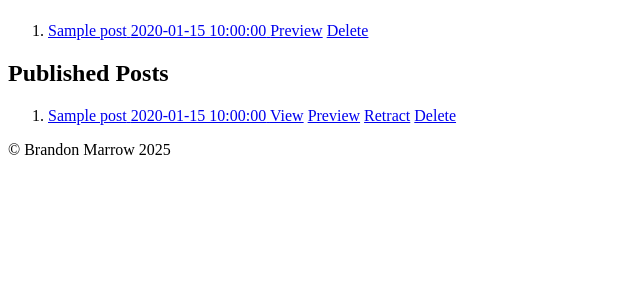
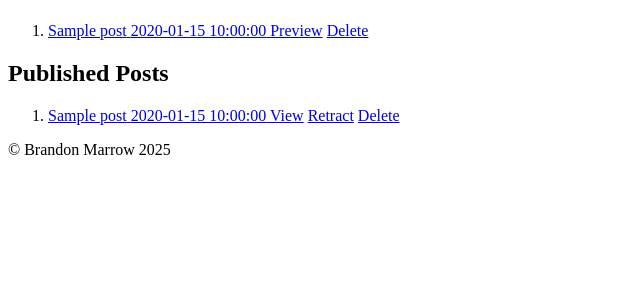
Before and after one commit to marrowb/marrow_blog, a Flask app: template marrow_blog/blueprints/admin/templates/dashboard.html in a window 1280 px wide. Shown: the part 177-476 px from the top of the page, without its empty margins (0-640 px from the left). Run offline with Flask 3, Linux system fonts and the light colour scheme; tables that the repository leaves empty hold one stand-in row (values such as "Sample post"); the template is opened without the code that fills it: values that come from a table or form of the project are taken from there, most other values are stand-ins (such as "Sample title", 1, 10 or a date in 2020).

Commit message:
improv: remove preview button from published posts section

```diff
--- a/marrow_blog/blueprints/admin/templates/dashboard.html
+++ b/marrow_blog/blueprints/admin/templates/dashboard.html
@@ -39,7 +39,6 @@
                     </a>
                     <span class="post-actions">
                         <a href="{{ url_for('page.blog_post', slug=pub.slug) }}" class="btn-view" target="_blank">View</a>
-                        <a href="{{ url_for('admin.preview', post_id=pub.id) }}" class="btn-preview">Preview</a>
                         <a href="{{ url_for('admin.retract', post_id=pub.id) }}"
                            class="btn-retract"
                            onclick="return confirm('Are you sure you want to retract this post? It will no longer be visible to the public.');">Retract</a>
```
